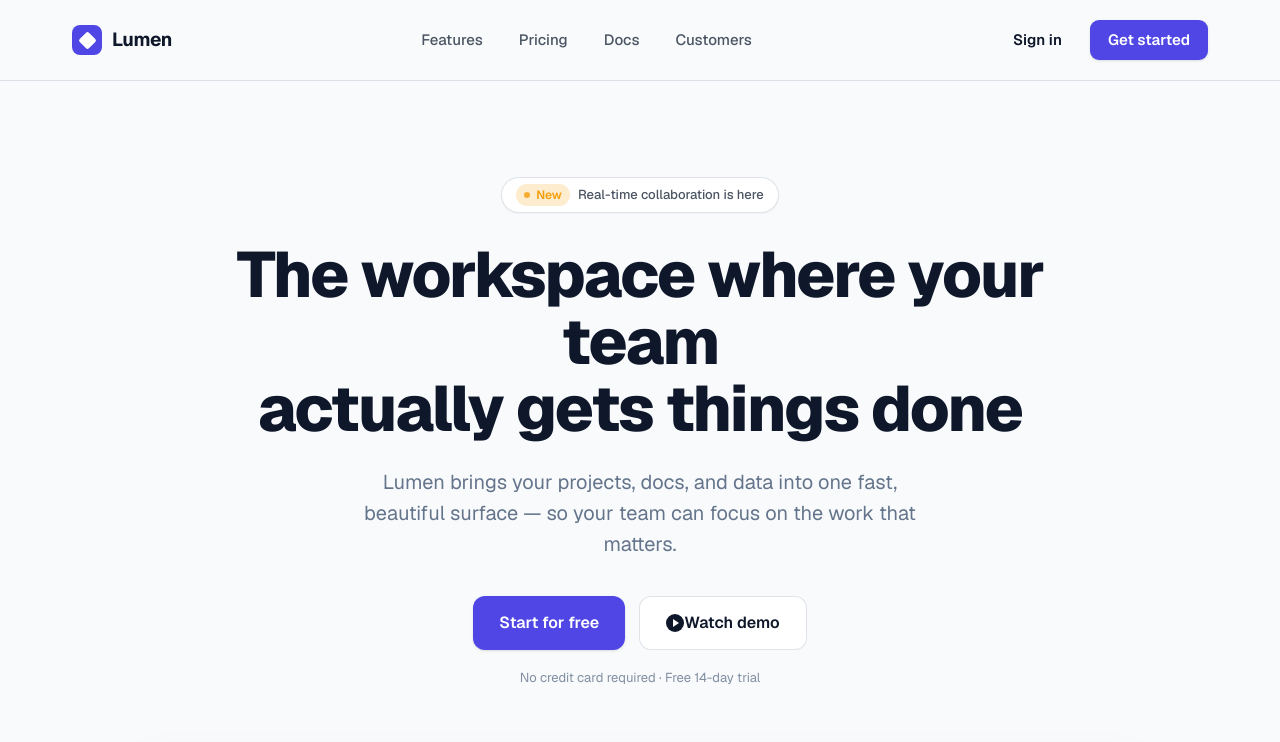
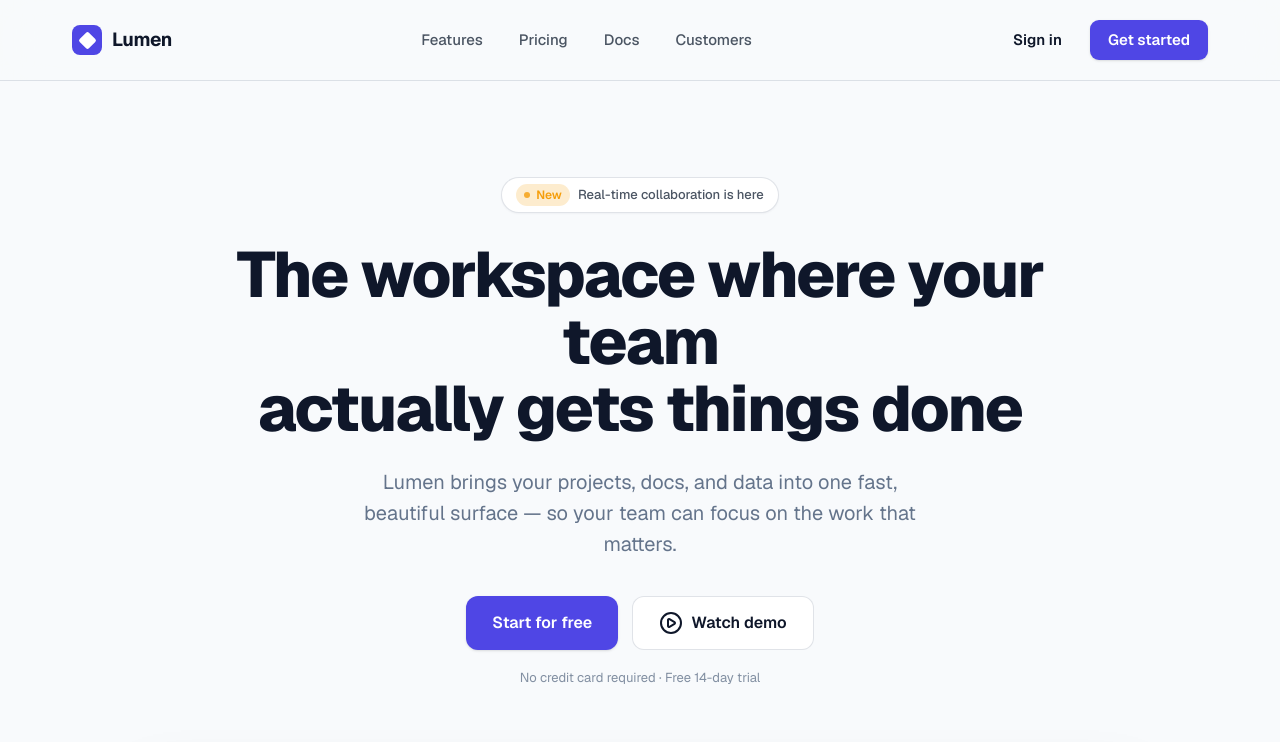
Before and after one commit to ericmignardi/next-app, a Next.js app: page / in a window 1280 px wide. Shown: the top 742 px of the page. Built offline with nearby package versions, Linux system fonts and the light colour scheme; no server answers.

Commit message:
Replaced custom play icon implementation with a lucide react icon

```diff
--- a/components/landing/Hero.tsx
+++ b/components/landing/Hero.tsx
@@ -1,4 +1,5 @@
 import { SignUpButton } from "@clerk/nextjs";
+import { Play, PlayCircle } from "lucide-react";
 
 export default function Hero() {
   return (
@@ -14,12 +15,15 @@ export default function Hero() {
 
       {/* Title */}
       <h1 className="text-[40px] sm:text-[56px] md:text-[64px] font-extrabold leading-[1.05] tracking-[-0.03em] text-foreground mt-7 max-w-[820px] mx-auto">
-        The workspace where your team<br className="hidden sm:inline" />actually gets things done
+        The workspace where your team
+        <br className="hidden sm:inline" />
+        actually gets things done
       </h1>
 
       {/* Description */}
       <p className="text-[17px] sm:text-xl leading-[1.55] text-muted mt-6 max-w-[600px] mx-auto">
-        Lumen brings your projects, docs, and data into one fast, beautiful surface — so your team can focus on the work that matters.
+        Lumen brings your projects, docs, and data into one fast, beautiful
+        surface — so your team can focus on the work that matters.
       </p>
 
       {/* CTA Buttons */}
@@ -29,10 +33,8 @@ export default function Hero() {
             Start for free
           </button>
         </SignUpButton>
-        <button className="btn-brand-secondary w-full sm:w-auto">
-          <span className="w-[18px] h-[18px] rounded-full bg-foreground inline-flex items-center justify-center">
-            <span className="w-0 h-0 border-l-[6px] border-l-white border-t-[4px] border-t-transparent border-b-[4px] border-b-transparent ml-0.5"></span>
-          </span>
+        <button className="btn-brand-secondary w-full sm:w-auto flex items-center gap-2">
+          <PlayCircle className="size-6" />
           Watch demo
         </button>
       </div>
```
